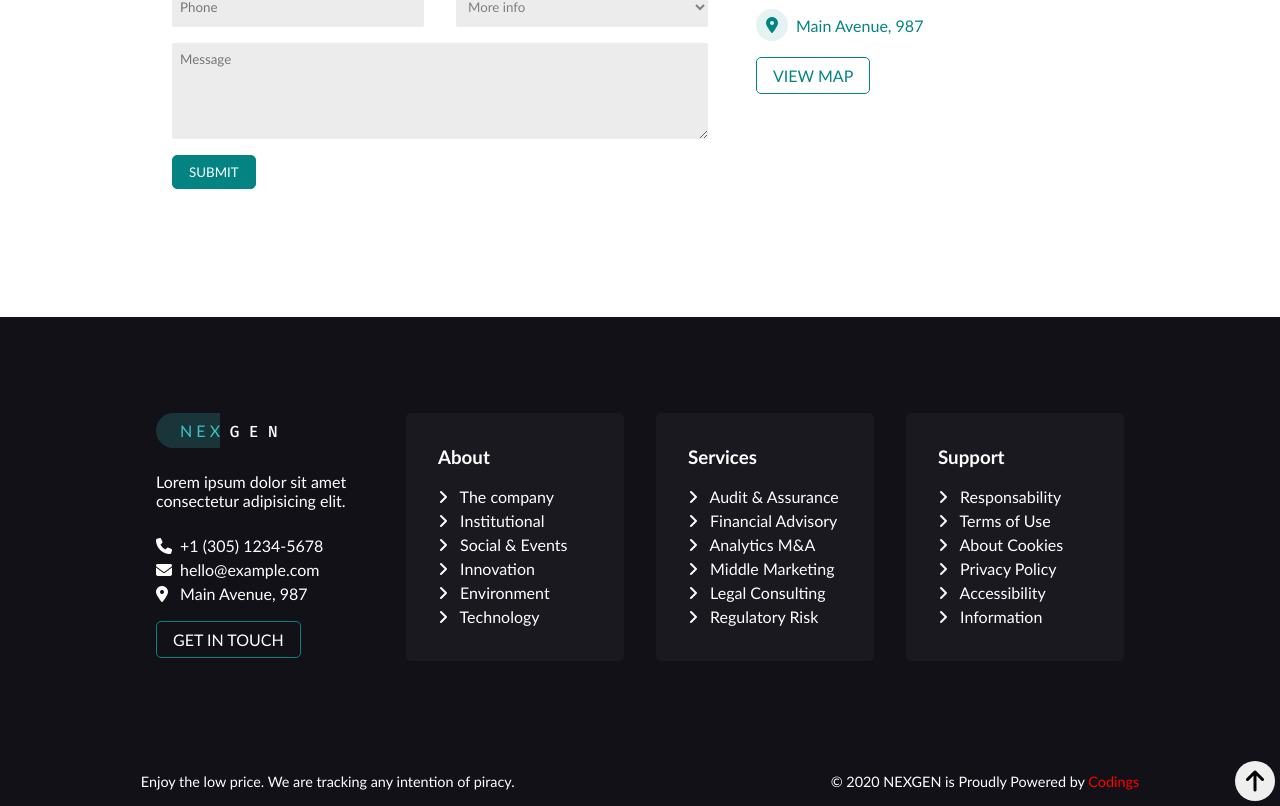
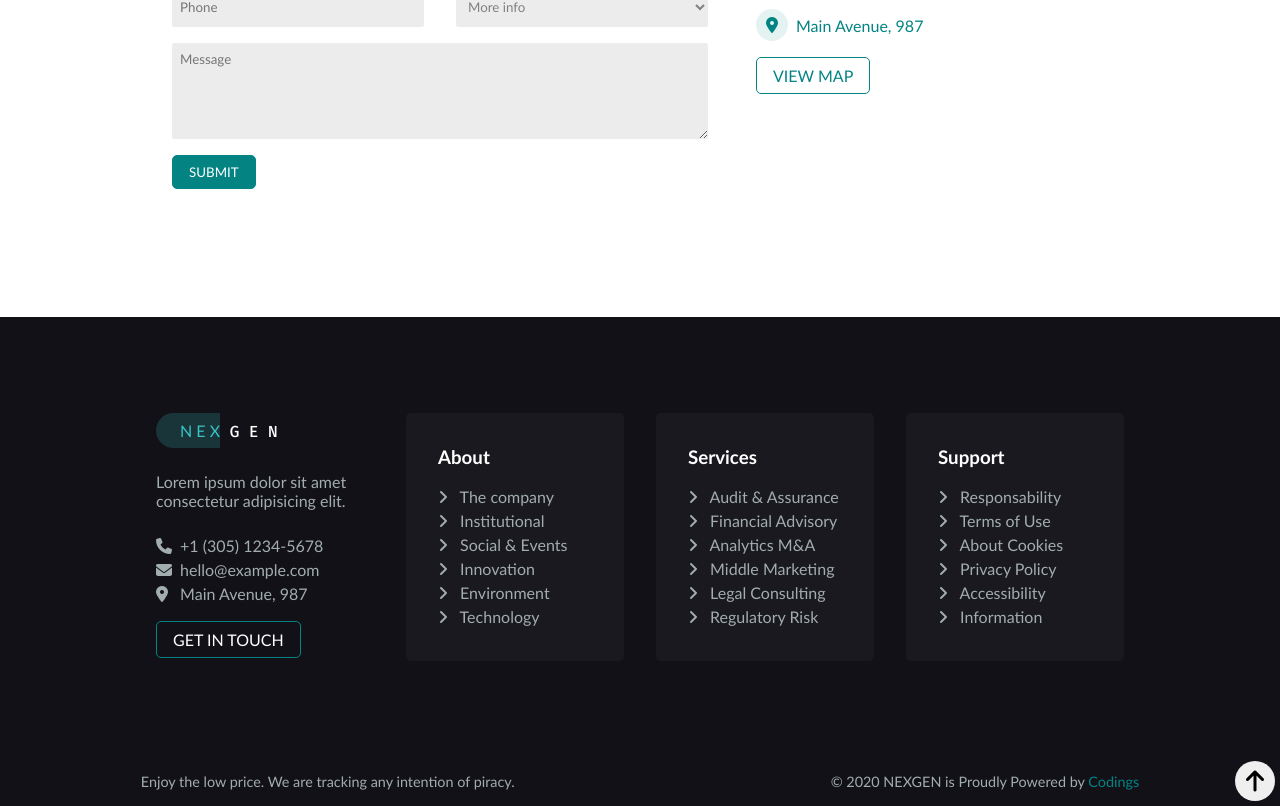
Before and after one commit to andrea-prina/proj-html-vuejs, a Vue app: page / in a window 1280 px wide. Shown: the part 4819-5625 px from the top of the page. Built offline with nearby package versions, Linux system fonts and the light colour scheme.

Commit message:
feat(Footer): Align text color to reference

```diff
--- a/src/components/elements/ListComponent.vue
+++ b/src/components/elements/ListComponent.vue
@@ -31,11 +31,12 @@ export default {
 
         h3 {
             margin-bottom: 1rem;
+            color: $txtc1;
         }
     }
 
     a {
-        color: $txtc1;
+        color: $txtc2;
     }
 
 
--- a/src/components/structure/footer/Footer.vue
+++ b/src/components/structure/footer/Footer.vue
@@ -174,7 +174,7 @@ export default {
     footer {
         /* TODO: Change to correct colors */
         background-color: $bgc3;
-        color: white;
+        color: $txtc2;
         position: relative;
     }
 
@@ -204,7 +204,7 @@ export default {
         padding: 1rem;
 
         a {
-            color: red;
+            color: $brandColor;
         }
     }
 
```
